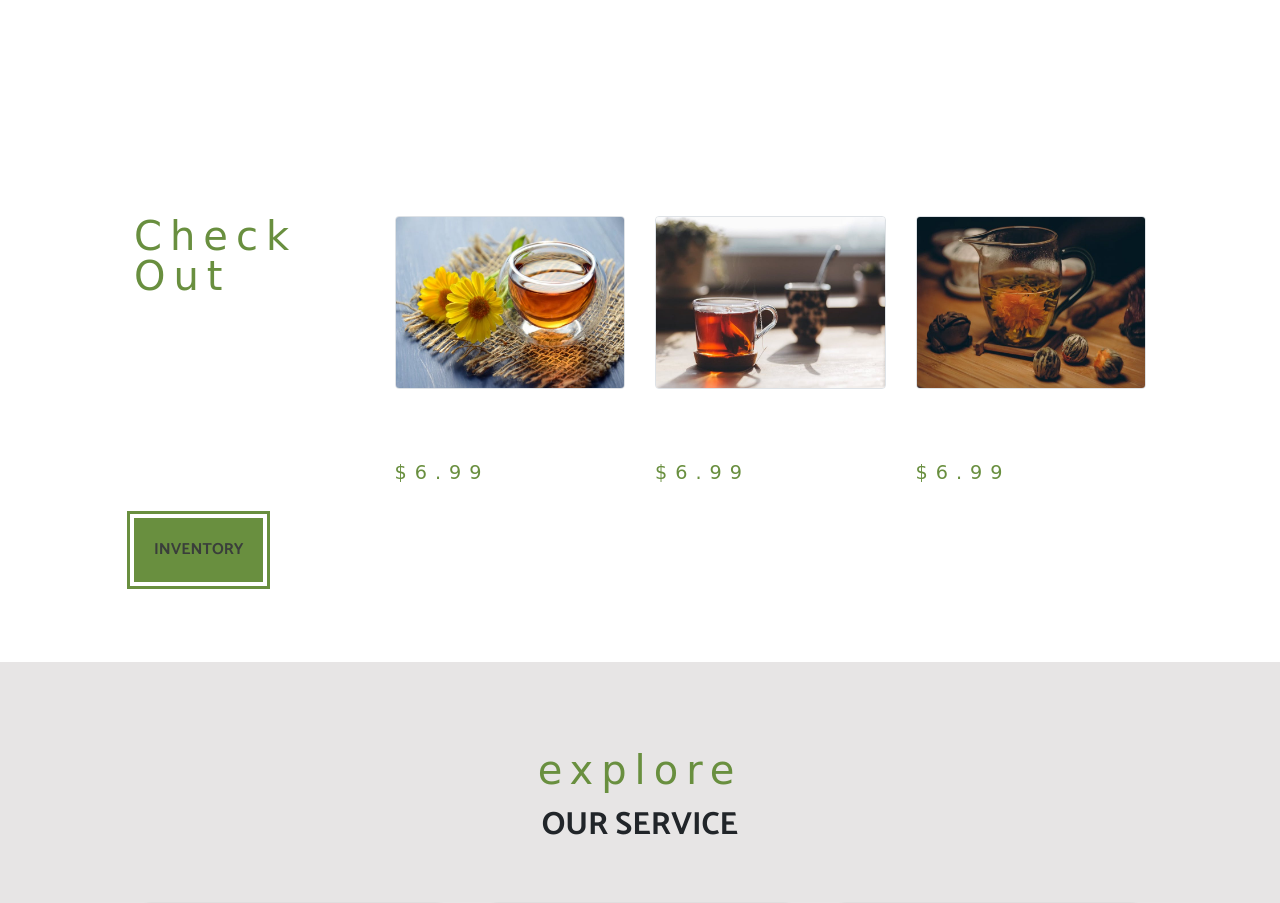
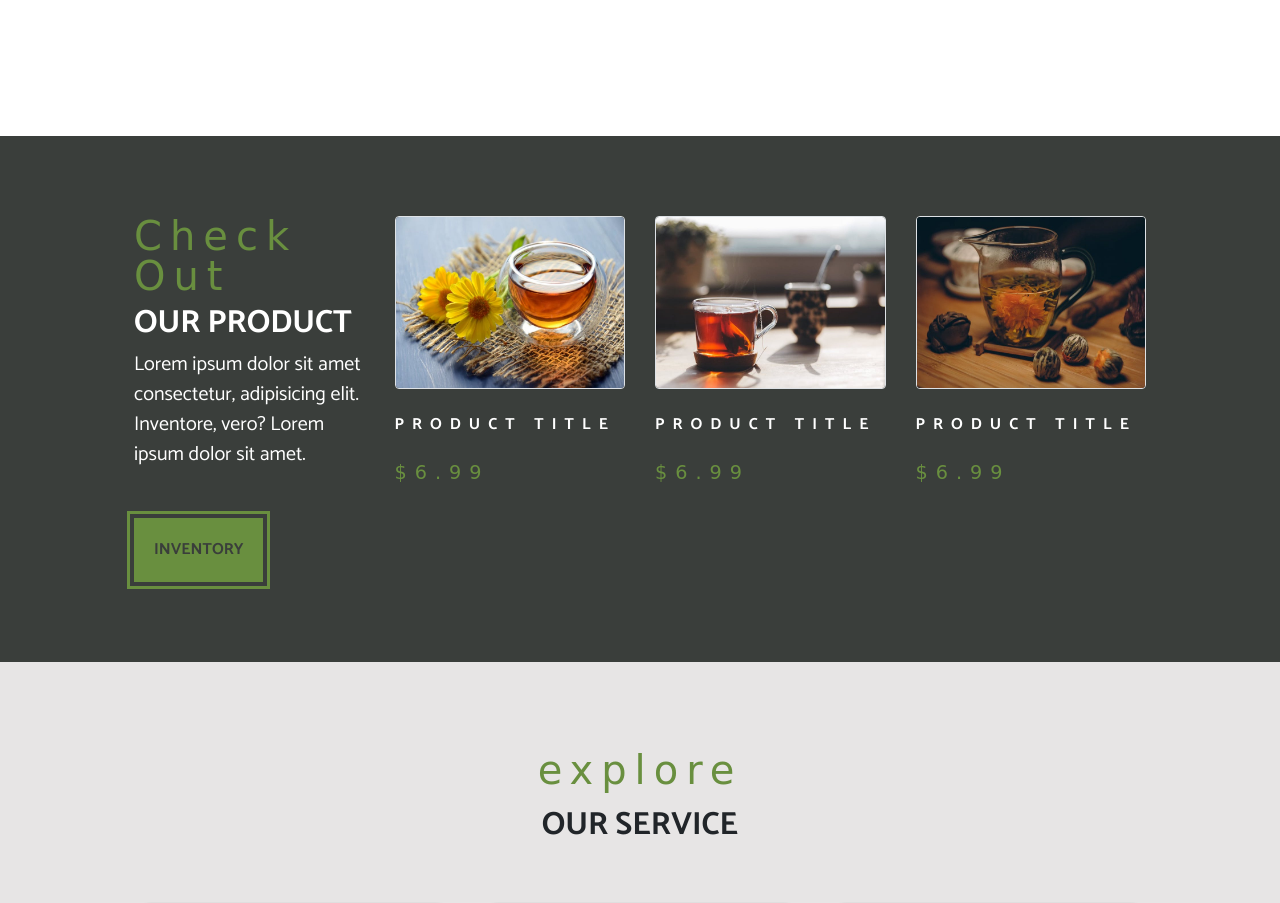
Before and after one commit to mdsoykot/Tea-Station, a plain HTML site: page index.html in a window 1280 px wide. Shown: the part 1520-2423 px from the top of the page. Drawn offline with nearby package versions, Linux system fonts and the light colour scheme; a web font is replaced by a local one.

Commit message:
Update index.html

```diff
--- a/index.html
+++ b/index.html
@@ -115,7 +115,7 @@
 
     <!-- end About tea section -->
     <!-- product section -->
-    <section id="products">
+    <section id="product">
         <div class="container">
             <div class="row">
                 <div class="col-xl-3 col-lg-10 col-md-8 my-3">
```
